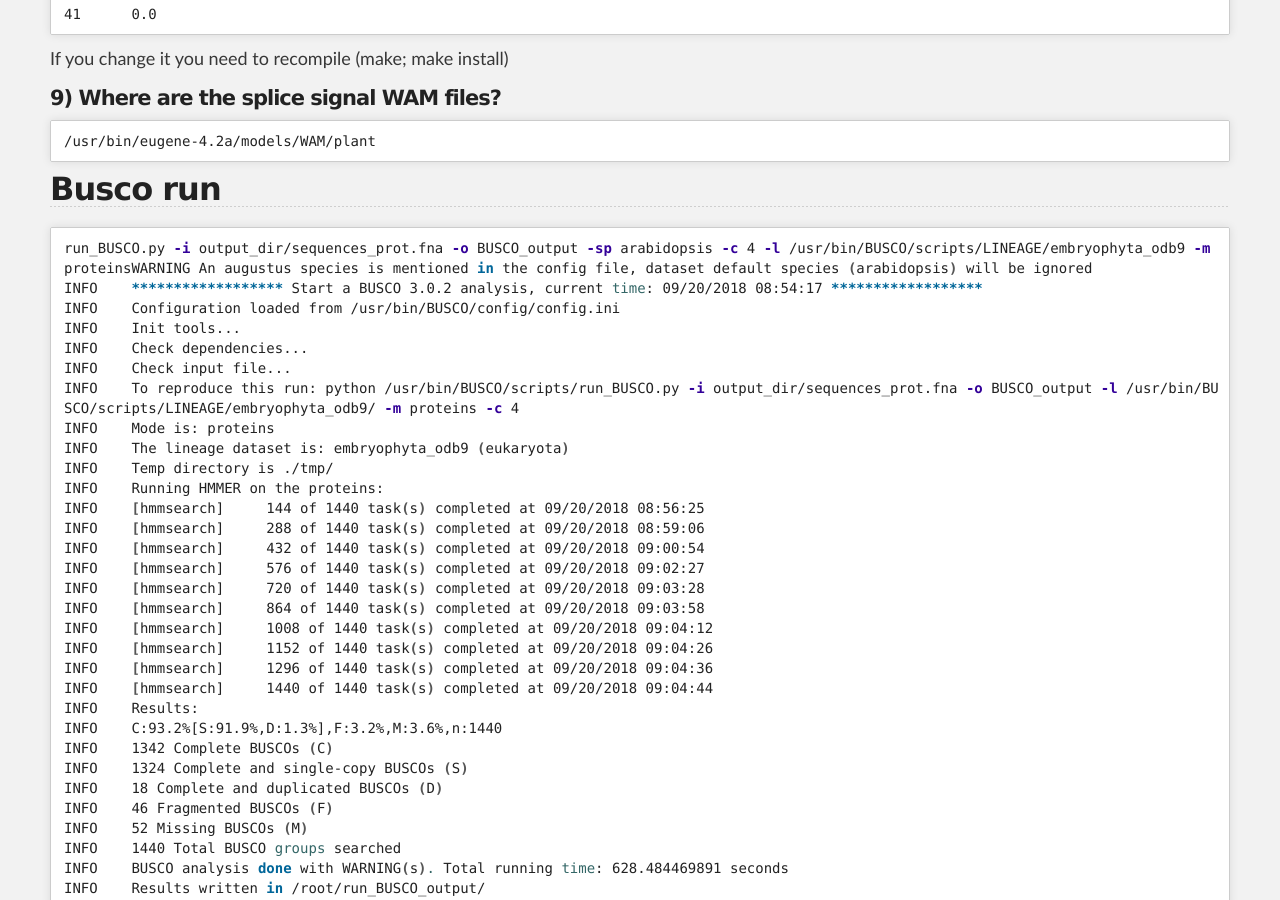
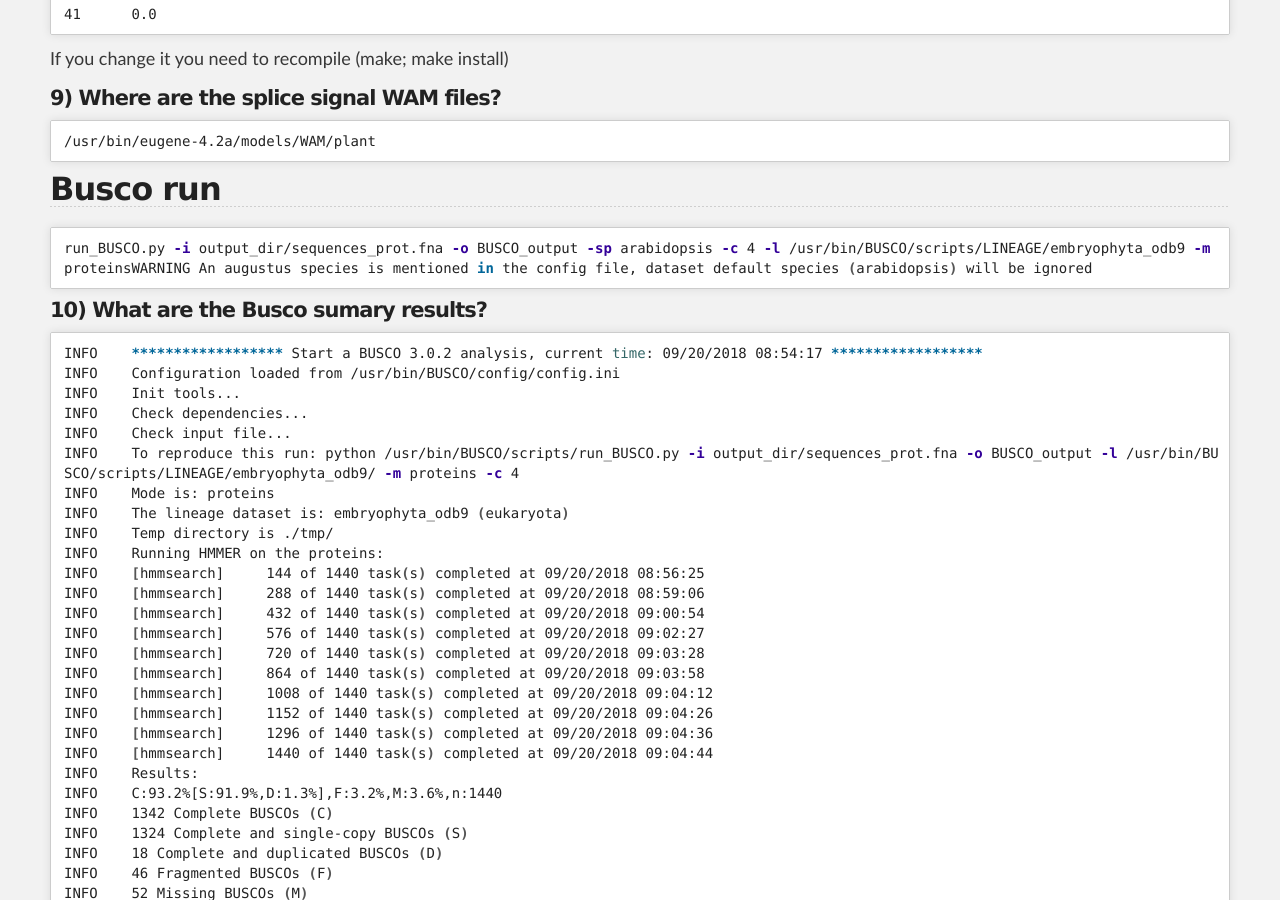
Before and after one commit to SouthGreenPlatform/trainings, a Jekyll site: the page built from _pages/annotation/Eugene/exercice_eugene_appliance_cor.md, in a window 1280 px wide and 900 px high, scrolled down 6744 px. Built offline with Jekyll 4.4.1, drawn with Linux system fonts in a browser that asks for light colours; nearby versions of some CDN libraries.

Commit message:
Update exercice_eugene_appliance_cor.md

```diff
--- a/_pages/annotation/Eugene/exercice_eugene_appliance_cor.md
+++ b/_pages/annotation/Eugene/exercice_eugene_appliance_cor.md
@@ -16,7 +16,7 @@ date: 15/09/2018
 - [Understanding EGNEP run](#understanding-egnep-run)
 - [Understanding EGNEP results](#understanding-egnep-results)
 - [Busco run](#busco-run)
-- [EGNEP errors](#egnep-error)
+- [EGNEP errors](#egnep-errors)
 - [EGNEP kill](#egnep-kill)
 - [How to install EGNEP](#how-to-install-egnep)
 
@@ -334,6 +334,10 @@ If you change it you need to recompile (make; make install)
 
 {% highlight bash %}
 run_BUSCO.py -i output_dir/sequences_prot.fna -o BUSCO_output -sp arabidopsis -c 4 -l /usr/bin/BUSCO/scripts/LINEAGE/embryophyta_odb9 -m proteinsWARNING	An augustus species is mentioned in the config file, dataset default species (arabidopsis) will be ignored
+{% endhighlight %}
+
+#### 10) What are the Busco sumary results?
+{% highlight bash %}
 INFO	****************** Start a BUSCO 3.0.2 analysis, current time: 09/20/2018 08:54:17 ******************
 INFO	Configuration loaded from /usr/bin/BUSCO/config/config.ini
 INFO	Init tools...
```
